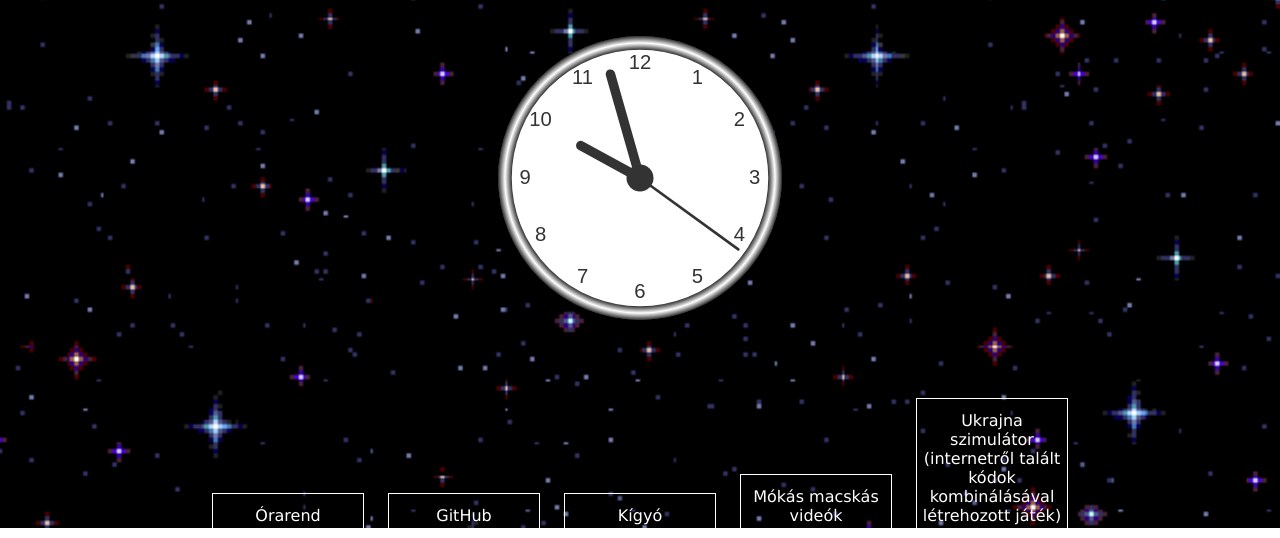
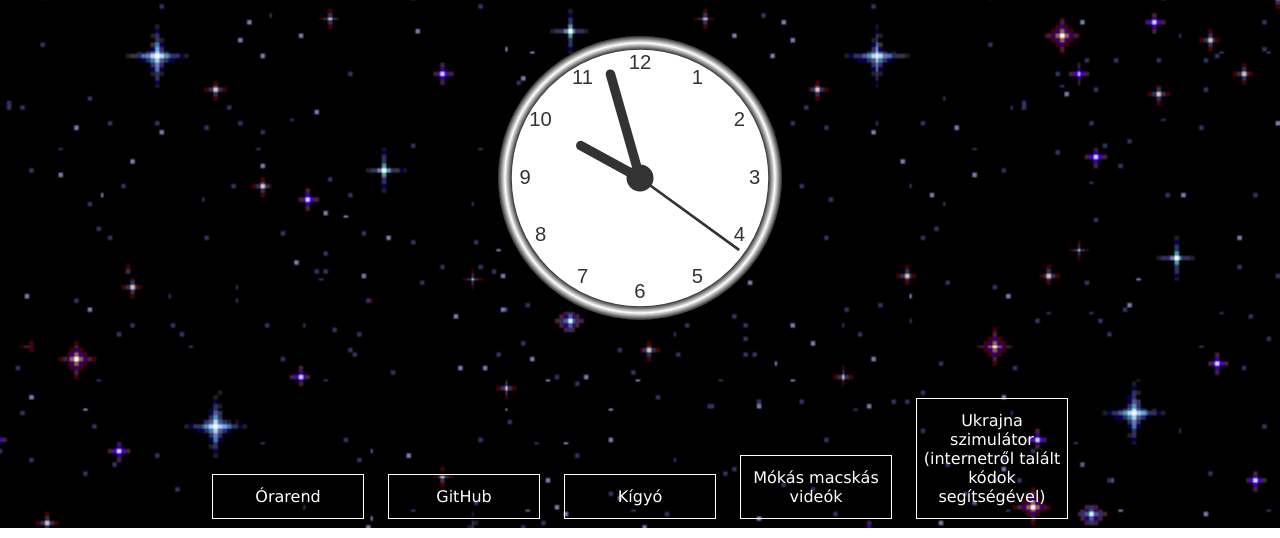
Before and after one commit to markidomonkos/weblap, a plain HTML site: page index.html in a window 1280 px wide. Shown: the part 272-810 px from the top of the page. Drawn offline with Linux system fonts and the light colour scheme.

Commit message:
Update index.html

```diff
--- a/index.html
+++ b/index.html
@@ -102,7 +102,7 @@ function drawHand(ctx, pos, length, width) {
                     <a href="https://github.com/markidomonkos"><span></span>GitHub</a>
                     <a href="/weblap/kigyo/index.html"><span></span>Kígyó</a>
                     <a href="videok.html"><span></span>Mókás macskás videók</a>
-                    <a href="vicces.html"><span></span>Ukrajna szimulátor <br>(internetről talált kódok kombinálásával létrehozott játék)</a>
+                    <a href="vicces.html"><span></span>Ukrajna szimulátor <br>(internetről talált kódok segítségével)</a>
                 </div>
             </div>
         </section>
```
